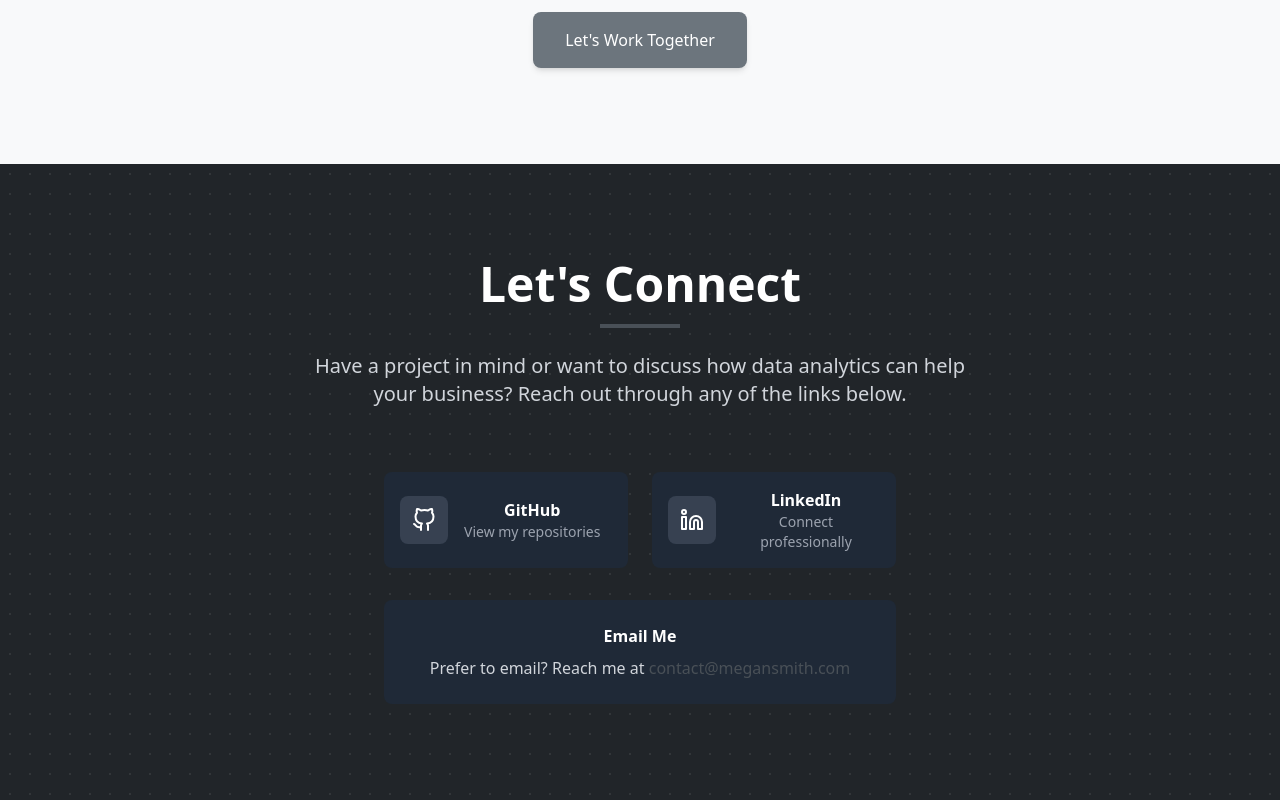
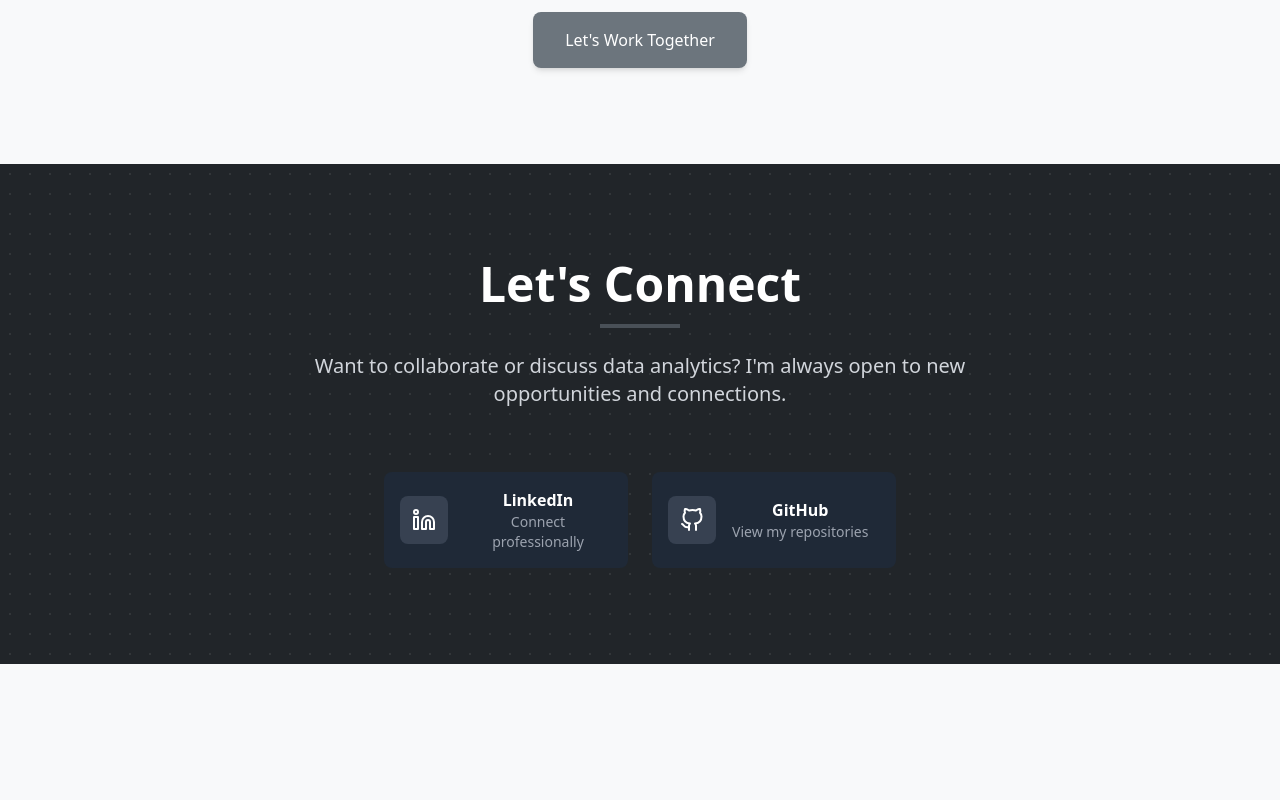
Before and after one commit to megan-es/megan-es.github.io, a React (Vite) app: page / in a window 1280 px wide. Shown: the part 3741-4541 px from the top of the page. After the commit the page ends 4405 px from the top, so only its background shows below. Built offline with nearby package versions, Linux system fonts and the light colour scheme.

Commit message:
updated/reordered contact component

```diff
--- a/src/components/Contact.jsx
+++ b/src/components/Contact.jsx
@@ -24,7 +24,7 @@ const Contact = () => {
           <h2 className="text-5xl font-bold mb-4">Let's Connect</h2>
           <div className="w-20 h-1 bg-accent mx-auto mb-6"></div>
           <p className="text-xl text-gray-300 max-w-2xl mx-auto">
-            Have a project in mind or want to discuss how data analytics can help your business? Reach out through any of the links below.
+            Want to collaborate or discuss data analytics? I'm always open to new opportunities and connections.
           </p>
         </motion.div>
 
@@ -36,23 +36,6 @@ const Contact = () => {
           className="flex flex-col items-center"
         >
           <div className="grid grid-cols-1 md:grid-cols-2 gap-6 w-full max-w-lg">
-            <a
-              href="https://github.com/megan-es"
-              target="_blank"
-              rel="noopener noreferrer"
-              className="flex items-center p-4 bg-gray-800 hover:bg-gray-700 rounded-lg transition-colors group"
-            >
-              <div className="bg-gray-700 p-3 rounded-lg mr-4 group-hover:bg-accent transition-colors">
-                <svg xmlns="http://www.w3.org/2000/svg" width="24" height="24" viewBox="0 0 24 24" fill="none" stroke="currentColor" strokeWidth="2" strokeLinecap="round" strokeLinejoin="round">
-                  <path d="M9 19c-5 1.5-5-2.5-7-3m14 6v-3.87a3.37 3.37 0 0 0-.94-2.61c3.14-.35 6.44-1.54 6.44-7A5.44 5.44 0 0 0 20 4.77 5.07 5.07 0 0 0 19.91 1S18.73.65 16 2.48a13.38 13.38 0 0 0-7 0C6.27.65 5.09 1 5.09 1A5.07 5.07 0 0 0 5 4.77a5.44 5.44 0 0 0-1.5 3.78c0 5.42 3.3 6.61 6.44 7A3.37 3.37 0 0 0 9 18.13V22"></path>
-                </svg>
-              </div>
-              <div>
-                <h4 className="font-bold">GitHub</h4>
-                <p className="text-sm text-gray-400">View my repositories</p>
-              </div>
-            </a>
-
             <a
               href="https://www.linkedin.com/in/-megan-e-smith/"
               target="_blank"
@@ -71,13 +54,23 @@ const Contact = () => {
                 <p className="text-sm text-gray-400">Connect professionally</p>
               </div>
             </a>
-          </div>
 
-          <div className="mt-8 p-6 bg-gray-800 rounded-lg w-full max-w-lg text-center">
-            <h4 className="font-bold mb-2">Email Me</h4>
-            <p className="text-gray-300">
-              Prefer to email? Reach me at <a href="mailto:contact@megansmith.com" className="text-accent hover:underline">contact@megansmith.com</a>
-            </p>
+            <a
+              href="https://github.com/megan-es"
+              target="_blank"
+              rel="noopener noreferrer"
+              className="flex items-center p-4 bg-gray-800 hover:bg-gray-700 rounded-lg transition-colors group"
+            >
+              <div className="bg-gray-700 p-3 rounded-lg mr-4 group-hover:bg-accent transition-colors">
+                <svg xmlns="http://www.w3.org/2000/svg" width="24" height="24" viewBox="0 0 24 24" fill="none" stroke="currentColor" strokeWidth="2" strokeLinecap="round" strokeLinejoin="round">
+                  <path d="M9 19c-5 1.5-5-2.5-7-3m14 6v-3.87a3.37 3.37 0 0 0-.94-2.61c3.14-.35 6.44-1.54 6.44-7A5.44 5.44 0 0 0 20 4.77 5.07 5.07 0 0 0 19.91 1S18.73.65 16 2.48a13.38 13.38 0 0 0-7 0C6.27.65 5.09 1 5.09 1A5.07 5.07 0 0 0 5 4.77a5.44 5.44 0 0 0-1.5 3.78c0 5.42 3.3 6.61 6.44 7A3.37 3.37 0 0 0 9 18.13V22"></path>
+                </svg>
+              </div>
+              <div>
+                <h4 className="font-bold">GitHub</h4>
+                <p className="text-sm text-gray-400">View my repositories</p>
+              </div>
+            </a>
           </div>
         </motion.div>
       </div>
```
